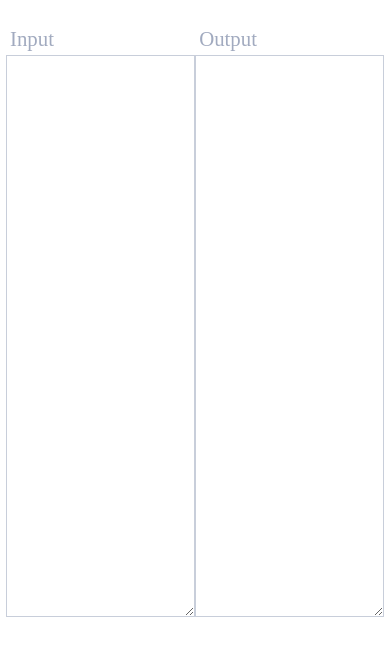
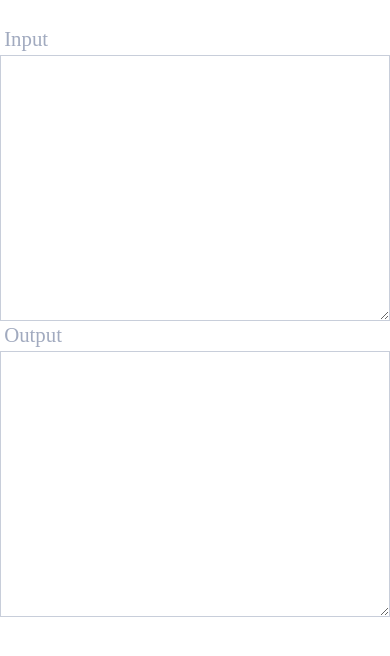
Before and after one commit to monjak/ctag, a website: page index.html in a window 390 px wide. Drawn offline with nearby package versions, Linux system fonts and the light colour scheme; files that its build step writes are made by us from their sources.

Commit message:
Use media queries

```diff
--- a/index.less
+++ b/index.less
@@ -16,8 +16,6 @@ html, body {
 }
 
 fieldset {
-	width: 48.5%;
-	height: 100%;
 	padding: 0;
 	margin: 0;
 	border: none;
@@ -25,7 +23,7 @@ fieldset {
 
 textarea {
 	width: 100%;
-	height: 95%;
+	height: 90%;
 	box-sizing: border-box;
 	padding: 0.5em;
 	border-color: hsl(221, 19%, 82%);
@@ -39,3 +37,21 @@ label {
 	color: hsl(221, 19%, 69%);
 	font-size: 1.3em;
 }
+
+@media (orientation: landscape) {
+	fieldset {
+		width: 48.5%;
+		height: 100%;
+	}
+
+}
+@media (orientation: portrait) {
+	.wrapper {
+		flex-direction: column;
+	}
+
+	fieldset {
+		width: 100%;
+		height: 50%;
+	}
+}
```
